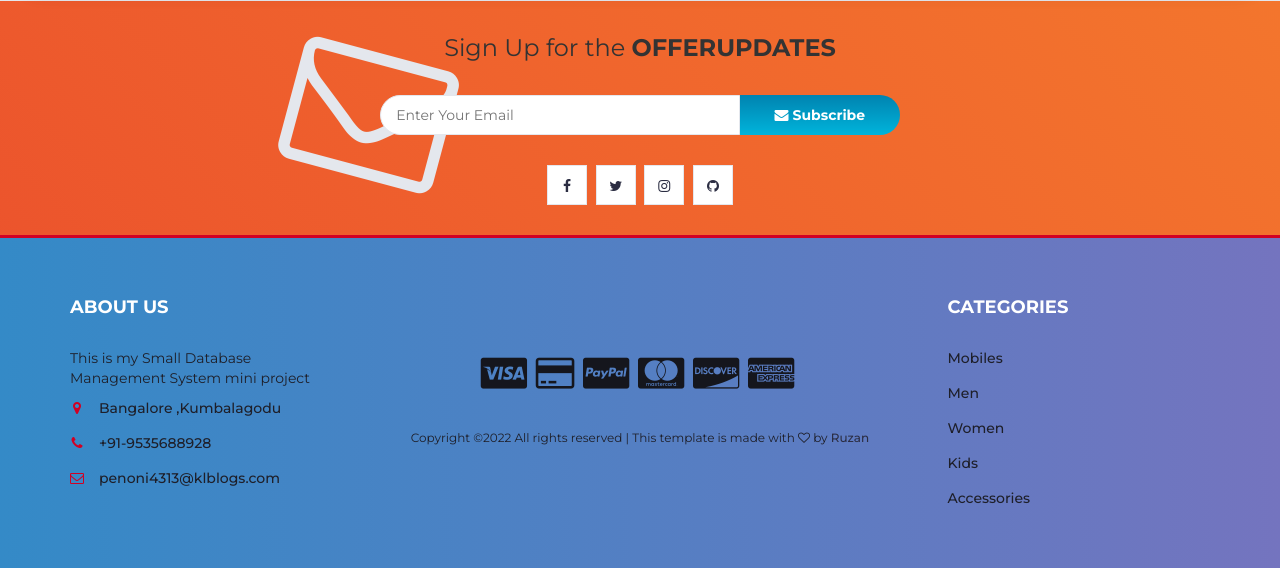
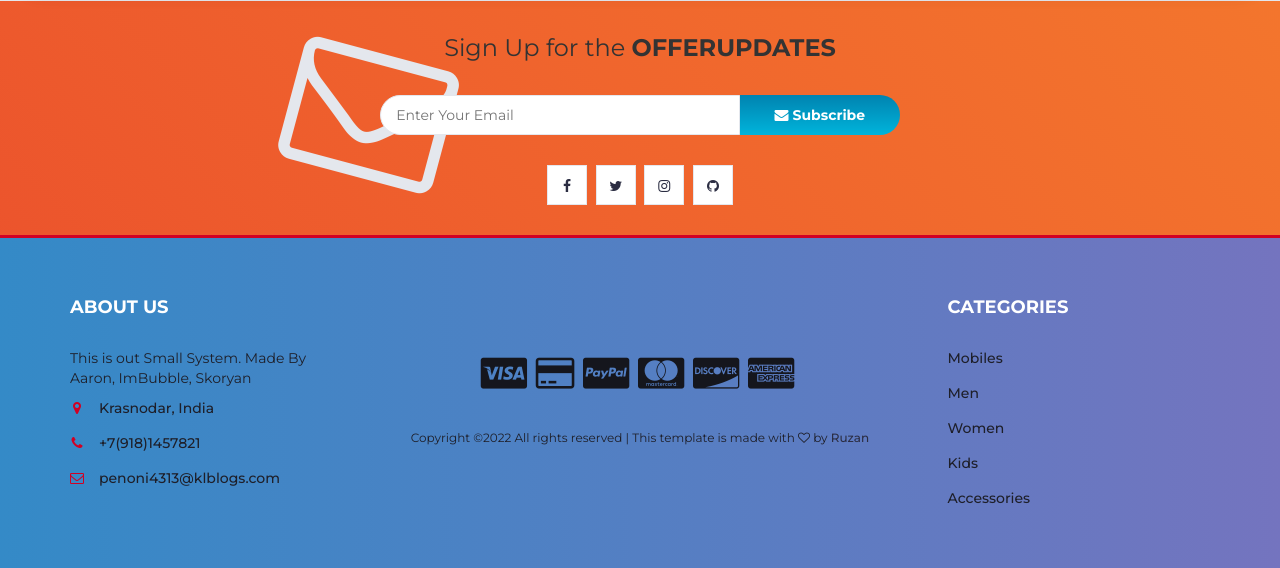
Before and after one commit to DmitriyPop0v/Online-Shop, a PHP site: page /myfiles/ in a window 1280 px wide. Shown: the part 2673-3241 px from the top of the page. Run offline with PHP 8.4, Linux system fonts and the light colour scheme; data comes from the database, SQL or seed files in the repository; some libraries are stand-ins or nearby versions.

Commit message:
Footer changed

```diff
--- a/footer.php
+++ b/footer.php
@@ -8,10 +8,10 @@
 						<div class="col-md-3 col-xs-6">
 							<div class="footer">
 								<h3 class="footer-title">About Us</h3>
-								<p>This is my Small Database Management System mini project</p>
+								<p>This is out Small System. Made By Aaron, ImBubble, Skoryan</p>
 								<ul class="footer-links">
-									<li><a href="#"><i class="fa fa-map-marker"></i>Bangalore ,Kumbalagodu</a></li>
-									<li><a href="#"><i class="fa fa-phone"></i>+91-9535688928</a></li>
+									<li><a href="#"><i class="fa fa-map-marker"></i>Krasnodar, India</a></li>
+									<li><a href="#"><i class="fa fa-phone"></i>+7(918)1457821</a></li>
 									<li><a href="#"><i class="fa fa-envelope-o"></i>penoni4313@klblogs.com</a></li>
 								</ul>
 							</div>
```
